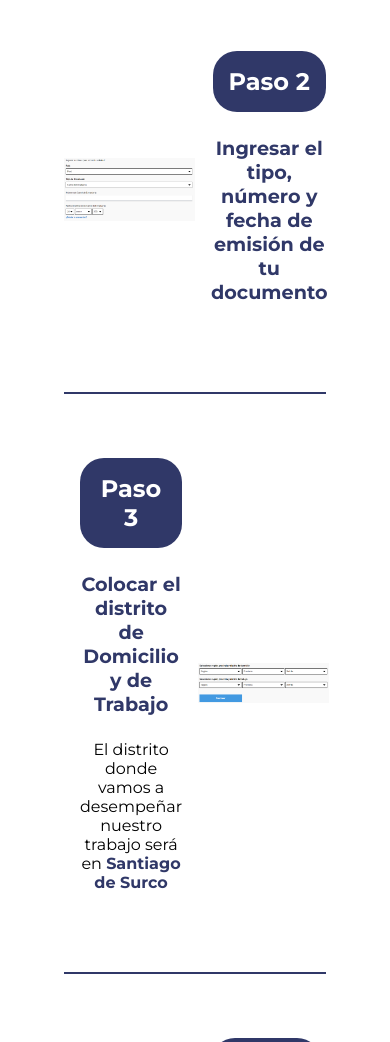
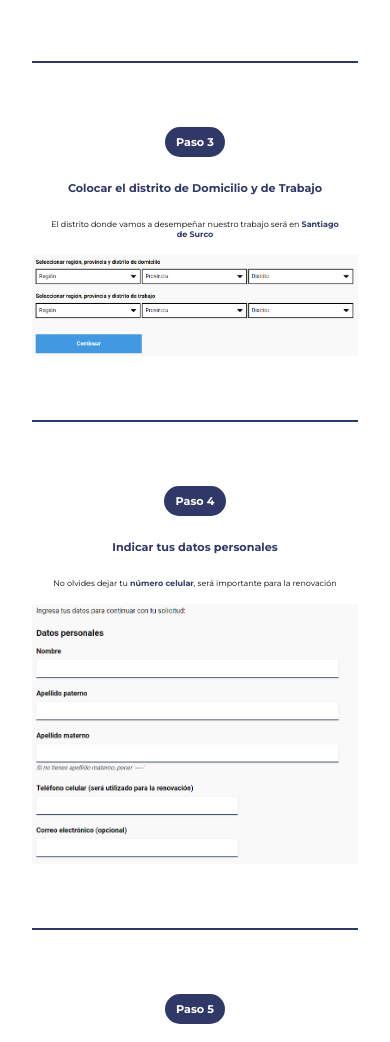
Before and after one commit to MailOnBikeDev/instrucciones-pase-laboral, a plain HTML site: page index.html in a window 390 px wide. Shown: the part 958-2000 px from the top of the page. Drawn offline with Linux system fonts and the light colour scheme.

Commit message:
Agregando responsive al diseño

```diff
--- /dev/null
+++ b/css/_mixings.scss
@@ -0,0 +1,7 @@
+// Breakpoints
+
+@mixin mobile {
+    @media screen and (max-width: 640px) {
+        @content;
+    }
+}
--- a/css/styles.scss
+++ b/css/styles.scss
@@ -1,7 +1,7 @@
 @import url('https://fonts.googleapis.com/css2?family=Montserrat:ital,wght@0,400;0,700;1,300&display=swap');
 
 @import 'colores';
-@include 'responsive.scss';
+@import 'mixings';
 
 %center {
     display: flex;
@@ -42,10 +42,22 @@ header {
         text-transform: uppercase;
         color: white;
     }
+
+    @include mobile {
+        padding: 1.5rem;
+
+        img {
+            width: 100px;
+        }
+
+        h1 {
+            font-size: 1.4rem;
+        }
+    }
 }
 
 main {
-    padding: 4rem;
+    padding: 2rem;
 }
 
 .divider {
@@ -87,11 +99,43 @@ section {
     }
 
     img {
-        width: 50%;
+        width: 100%;
+        max-width: 600px;
+        overflow: hidden;
+    }
+
+    p {
+        font-size: 1rem;
     }
 
     strong {
         color: $primary
+    }
+
+    @include mobile {
+        h2 {
+            font-size: 0.7rem;
+            padding: 0.5rem 0.7rem;
+        }
+
+        h3 {
+            font-size: 0.7rem;
+        }
+
+        a {
+            font-size: 0.3rem;
+            padding: 0.3rem 0.7rem;
+            margin-bottom: 1rem;
+        }
+
+        img {
+            width: 100%;
+            overflow: hidden;
+        }
+
+        p {
+            font-size: 0.5rem;
+        }
     }
 }
 
@@ -105,6 +149,15 @@ section {
 
     p {
         margin-bottom: 1rem;
+    }
+
+    &-reverse {
+        flex-direction: row-reverse;
+    }
+
+    @include mobile {
+        display: flex;
+        flex-direction: column;
     }
 }
 
@@ -122,6 +175,17 @@ section {
             list-style: none;
         }
     }
+
+    @include mobile {
+        h2 {
+            font-size: 0.7rem;
+            padding: 0.5rem 0.7rem;
+        }
+
+        li {
+            font-size: 0.5rem;
+        }
+    }
 }
 
 footer {
@@ -132,33 +196,33 @@ footer {
 
     .address {
         margin: 20px;
-    }
 
-    .address h2 {
-        margin-bottom: 10px;
+        h2 {
+            margin-bottom: 10px;
+        }
     }
 
     .email {
         margin: 20px;
-    }
 
-    .email a {
-        text-decoration: none;
-        color: white;
+        a {
+            text-decoration: none;
+            color: white;
+        }
     }
 
     .phone {
         display: flex;
         justify-content: center;
         flex-direction: row;
-    }
 
-    .phone span {
-        font-weight: bold;
-    }
+        span {
+            font-weight: bold;
+        }
 
-    .phone .phone-link {
-        margin-right: 15px;
+        &-link {
+            margin-right: 15px;
+        }
     }
 
     .whatsapp {
@@ -172,4 +236,10 @@ footer {
         text-decoration: none;
         margin-bottom: 20px;
     }
+
+    @include mobile {
+        h2 {
+            font-size: 1.2rem;
+        }
+    }
 }
--- a/index.html
+++ b/index.html
@@ -39,12 +39,12 @@
 
 			<div class="divider"></div>
 
-			<section class="paso">
-				<img src="./img/Screenshot_1-5.png" alt="Datos del solicitante" />
+			<section class="paso paso-reverse">
 				<div class="text">
 					<h2>Paso 2</h2>
 					<h3>Ingresar el tipo, número y fecha de emisión de tu documento</h3>
 				</div>
+				<img src="./img/Screenshot_1-5.png" alt="Datos del solicitante" />
 			</section>
 
 			<div class="divider"></div>
@@ -66,8 +66,7 @@
 
 			<div class="divider"></div>
 
-			<section class="paso">
-				<img src="./img/Screenshot_2.png" alt="Ingresar datos personales" />
+			<section class="paso paso-reverse">
 				<div class="text">
 					<h2>Paso 4</h2>
 					<h3>Indicar tus datos personales</h3>
@@ -76,6 +75,7 @@
 						para la renovación
 					</p>
 				</div>
+				<img src="./img/Screenshot_2.png" alt="Ingresar datos personales" />
 			</section>
 
 			<div class="divider"></div>
@@ -94,7 +94,7 @@
 
 			<div class="divider"></div>
 
-			<section class="paso">
+			<section class="paso paso-reverse">
 				<div class="text">
 					<h2>Paso 6</h2>
 					<h3>Finalmente, indicar los datos del trabajo</h3>
```
Also changed, not shown: css/styles.css, 1 other file.
